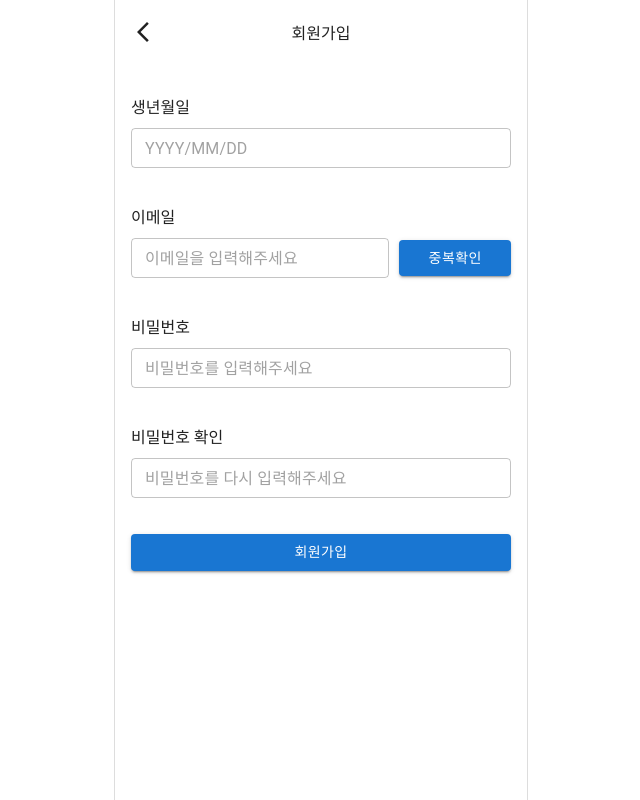
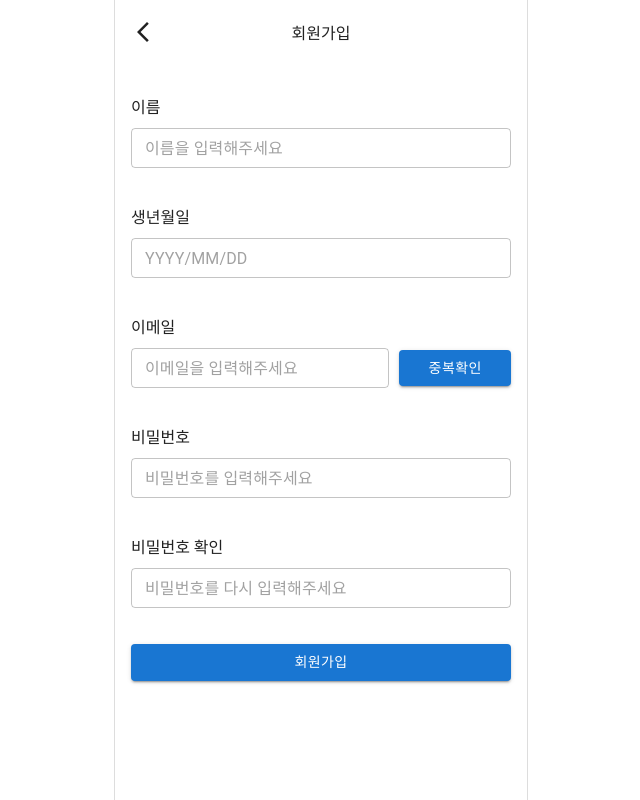
Before and after one commit to gotogether-s/gotogether-s, a Next.js app: page /signup in a window 1280 px wide. Shown: the whole page, without its empty margins (319-959 px from the left). Built offline with nearby package versions, Linux system fonts and the light colour scheme.

Commit message:
#77 feat: Create name input and Update validateSignUp

```diff
--- a/pages/signup/index.tsx
+++ b/pages/signup/index.tsx
@@ -22,6 +22,7 @@ const SignUp = () => {
   }
 
   const [signUpValues, setSignUpValues] = useState({
+    name: '',
     dateOfBirth: '',
     email: '',
     passwordInitial: '',
@@ -63,6 +64,9 @@ const SignUp = () => {
         errors.email = '이메일 중복검사 요청에 실패했습니다!'
       }
       return errors
+    }
+    if (!signUpValues.name) {
+      errors.name = '이름을 입력해주세요!'
     }
     if (!signUpValues.dateOfBirth) {
       errors.dateOfBirth = '생년월일을 입력해주세요!'
@@ -131,6 +135,26 @@ const SignUp = () => {
     <>
       <NavBar link="/" title="회원가입" />
       <form onSubmit={requestSignUp}>
+        <div className={style['input-wrapper']}>
+          <div className={style['label']}>이름</div>
+          <TextField
+            name="name"
+            size="small"
+            placeholder="이름을 입력해주세요"
+            sx={{ width: '100%' }}
+            value={signUpValues.name}
+            onChange={handleSignUpValuesChange}
+            onBlur={removeInputSpaces}
+          />
+          <p
+            style={{
+              visibility: signUpValuesErrors.name ? 'visible' : 'hidden',
+            }}
+            className={style['error-message']}
+          >
+            {signUpValuesErrors.name}
+          </p>
+        </div>
         <div className={style['input-wrapper']}>
           <div className={style['label']}>생년월일</div>
           <LocalizationProvider dateAdapter={AdapterDayjs}>
```
